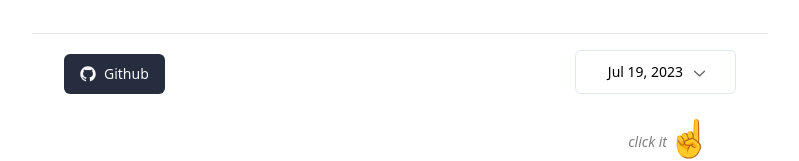
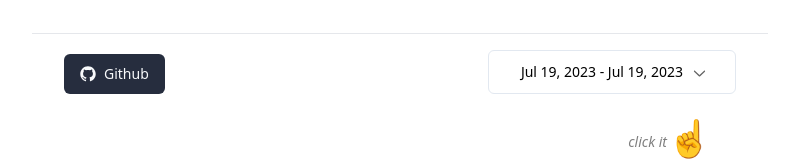
Before and after one commit to bestsoftwaretopappreviews22/date-range-picker-for-shadcn-demo, a Next.js app: page / in a window 1280 px wide. Shown: the part 159-320 px from the top of the page, without its empty margins (240-1039 px from the left). Built offline with nearby package versions, Linux system fonts and the light colour scheme.

Commit message:
update to latest version

```diff
--- a/src/components/ui/date-range-picker.tsx
+++ b/src/components/ui/date-range-picker.tsx
@@ -11,8 +11,8 @@ import {
   SelectContent,
   SelectItem,
   SelectTrigger,
-  SelectValue,
-} from "./select"
+  SelectValue
+} from './select'
 import { Switch } from './switch'
 import { ChevronUpIcon, ChevronDownIcon, CheckIcon } from '@radix-ui/react-icons'
 import { cn } from '@/lib/utils'
@@ -84,7 +84,7 @@ export const DateRangePicker: FC<DateRangePickerProps> & {
 
   const [range, setRange] = useState<DateRange>({
     from: new Date((new Date(initialDateFrom)).setHours(0, 0, 0, 0)),
-    to: initialDateTo ? new Date((new Date(initialDateTo)).setHours(0, 0, 0, 0)) : undefined
+    to: initialDateTo ? new Date((new Date(initialDateTo)).setHours(0, 0, 0, 0)) : new Date((new Date(initialDateFrom)).setHours(0, 0, 0, 0))
   })
   const [rangeCompare, setRangeCompare] = useState<DateRange | undefined>(
     initialCompareFrom
@@ -92,7 +92,7 @@ export const DateRangePicker: FC<DateRangePickerProps> & {
           from: new Date((new Date(initialCompareFrom)).setHours(0, 0, 0, 0)),
           to: initialCompareTo
             ? new Date((new Date(initialCompareTo)).setHours(0, 0, 0, 0))
-            : undefined
+            : new Date((new Date(initialCompareFrom)).setHours(0, 0, 0, 0))
         }
       : undefined
   )
@@ -100,22 +100,20 @@ export const DateRangePicker: FC<DateRangePickerProps> & {
 
   const [isSmallScreen, setIsSmallScreen] = useState(
     typeof window !== 'undefined' ? window.innerWidth < 960 : false
-  );
+  )
 
   useEffect(() => {
-    const handleResize = () => {
-      setIsSmallScreen(window.innerWidth < 960);
-    };
+    const handleResize = (): void => {
+      setIsSmallScreen(window.innerWidth < 960)
+    }
 
-    window.addEventListener('resize', handleResize);
+    window.addEventListener('resize', handleResize)
 
     // Clean up event listener on unmount
     return () => {
-      window.removeEventListener('resize', handleResize);
-    };
-  }, []);
-
-  const now = new Date()
+      window.removeEventListener('resize', handleResize)
+    }
+  }, [])
 
   const getPresetRange = (presetName: string): DateRange => {
     const preset = PRESETS.find(({ name }) => name === presetName)
@@ -229,7 +227,7 @@ export const DateRangePicker: FC<DateRangePickerProps> & {
   const resetValues = (): void => {
     setRange({
       from: typeof initialDateFrom === 'string' ? new Date(initialDateFrom) : initialDateFrom,
-      to: initialDateTo ? (typeof initialDateTo === 'string' ? new Date(initialDateTo) : initialDateTo) : undefined
+      to: initialDateTo ? (typeof initialDateTo === 'string' ? new Date(initialDateTo) : initialDateTo) : (typeof initialDateFrom === 'string' ? new Date(initialDateFrom) : initialDateFrom)
     })
     setRangeCompare(
       initialCompareFrom
@@ -237,7 +235,7 @@ export const DateRangePicker: FC<DateRangePickerProps> & {
             from: typeof initialCompareFrom === 'string' ? new Date(initialCompareFrom) : initialCompareFrom,
             to: initialCompareTo
               ? (typeof initialCompareTo === 'string' ? new Date(initialCompareTo) : initialCompareTo)
-              : undefined
+              : (typeof initialCompareFrom === 'string' ? new Date(initialCompareFrom) : initialCompareFrom)
           }
         : undefined
     )
@@ -313,19 +311,29 @@ export const DateRangePicker: FC<DateRangePickerProps> & {
                       defaultChecked={Boolean(rangeCompare)}
                       onCheckedChange={(checked: boolean) => {
                         if (checked) {
+                          if (!range.to) {
+                            setRange({
+                              from: range.from,
+                              to: range.from
+                            })
+                          }
                           setRangeCompare({
                             from: new Date(
                               range.from.getFullYear(),
                               range.from.getMonth(),
                               range.from.getDate() - 365
                             ),
-                            to: (range.to != null)
+                            to: range.to
                               ? new Date(
-                                range.to.getFullYear(),
+                                range.to.getFullYear() - 1,
                                 range.to.getMonth(),
-                                range.to.getDate() - 365
+                                range.to.getDate()
                               )
-                              : undefined
+                              : new Date(
+                                range.from.getFullYear() - 1,
+                                range.from.getMonth(),
+                                range.from.getDate()
+                              )
                           })
                         } else {
                           setRangeCompare(undefined)
@@ -408,7 +416,7 @@ export const DateRangePicker: FC<DateRangePickerProps> & {
                 </div>
               </div>
               { isSmallScreen && (
-                <Select defaultValue={selectedPreset} onValueChange={(value) => setPreset(value)}>
+                <Select defaultValue={selectedPreset} onValueChange={(value) => { setPreset(value) }}>
                   <SelectTrigger className="w-[180px] mx-auto mb-2">
                     <SelectValue placeholder="Select..." />
                   </SelectTrigger>
@@ -419,7 +427,7 @@ export const DateRangePicker: FC<DateRangePickerProps> & {
 
                   </SelectContent>
                 </Select>
-                )
+              )
               }
               <div>
                 <Calendar
```
